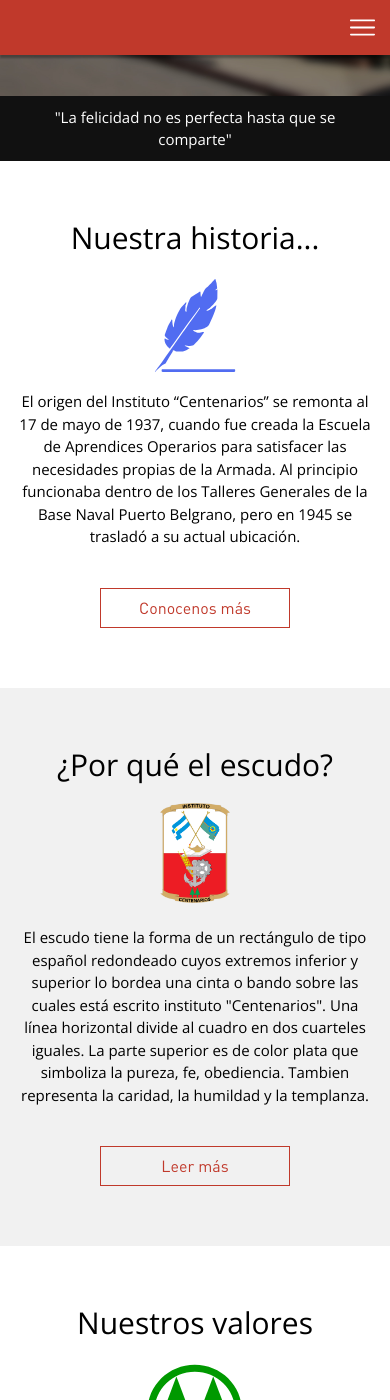
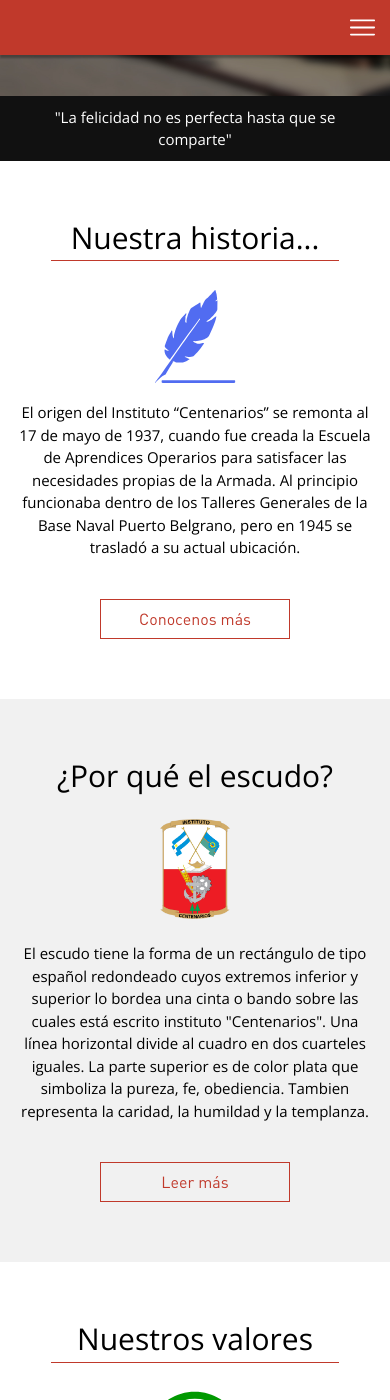
Before and after one commit to nicoverali/Instituto-Centenarios, a Jekyll site: the page built from index.html, in a window 390 px wide and 1400 px high, scrolled down 362 px. Built offline with Jekyll 4.4.1, drawn with Linux system fonts in a browser that asks for light colours; nearby versions of some CDN libraries.

Commit message:
Finish home, fixed history browser error with videos-page

```diff
--- a/_sass/Home/_home.sass
+++ b/_sass/Home/_home.sass
@@ -178,7 +178,6 @@
   &.autoridades-container
     text-align: center
     h2
-      margin-bottom: 10px
       margin-top: 0px
     img
       height: 330px
@@ -244,8 +243,26 @@
       .row
         text-align: center
     h2
-      margin-bottom: 20px
-
+      margin-bottom: 25px
+      margin-left: auto
+      margin-right: auto
+      &::after
+        content: ""
+        display: block
+        margin: 5px auto 0px
+        height: 0px
+        border-bottom: 1px solid $mainC
+        max-width: 60%
+    &.right-left-content
+      h2
+        &::after
+          content: " "
+          border-right: 0px
+          display: block
+          margin: 5px auto 0px
+          height: 0px
+          border-bottom: 1px solid $mainC
+          max-width: 60%
     p
       max-width: initial
       margin-bottom: 40px
@@ -276,6 +293,9 @@
       img
         height: 305px
 
+  #autoridades-hr
+    display: none
+
   //BELT SECTION
   div.articles-container
     section.articles-belt
@@ -293,3 +313,11 @@
     section.articles-belt
       div.articles-menu
         max-height: 1800px
+  .wrapper
+    h2
+      &::after
+        max-width: 80%
+    &.right-left-content
+      h2
+        &::after
+          max-width: 80%
--- a/_sass/Videos/_videos.sass
+++ b/_sass/Videos/_videos.sass
@@ -119,9 +119,10 @@
         text-align: center
         max-height: 0px
         overflow: hidden
-        transition: all 1s ease-in-out
+        transition: all 700ms ease-in-out
         &.show
           max-height: 7000px
+          transition: all 1s ease-in-out
         hr.video-separation-hr
           border: 0
           height: 0
--- a/js/home.js
+++ b/js/home.js
@@ -74,7 +74,7 @@
 
 function articles_img_appear(scroll){
   for(var i = 0 ; i < imgs_distance.length ; i++){
-
+    //Change the number inside the IF CONDITION to set toggle height (Positive is upwards)
     if(scroll > imgs_distance[i] + 100){
       imgs[i].className = "articles-img show"
     }
@@ -82,15 +82,19 @@
 }
 
 function autoridadesAppear(scroll) {
+  atrds_distance = [];
+  for(var i = 0 ; i < atrds.length ; i++) {
+    var eachAtrd = atrds[i];
+    eachAtrd = (eachAtrd.offsetTop + eachAtrd.parentNode.parentNode.parentNode.offsetTop );
+    atrds_distance.push(eachAtrd);
+  }
+  console.log(atrds_distance);
   if(document.getElementsByClassName("autoridades-unit show").length == atrds.length){/*Nothing*/}
   else {
+    var timeoutOffset = 0
     for(var i = 0 ; i < atrds_distance.length ; i++){
-        var timeoutOffset = 0
-        if(scroll > atrds_distance[i] + 50){
-          timeoutOffset = timeoutOffset + i
-          if(timeoutOffset >= 3) {
-            timeoutOffset = timeoutOffset-3
-          }
+        if(scroll > atrds_distance[i] + 50 && !(atrds[i].classList.contains("show")) ){
+          timeoutOffset = timeoutOffset + 1
           setTimeout(function(item){
             item.className = "autoridades-unit show";
           } , 150 * (1+timeoutOffset) , atrds[i])
@@ -98,6 +102,7 @@
 
     }
   }
+  console.log(timeoutOffset);
 }
 
 function articlesBelt(item){
```
Also changed, not shown: js/videos.js (+12 -8 lines), index.html (indentation only).
